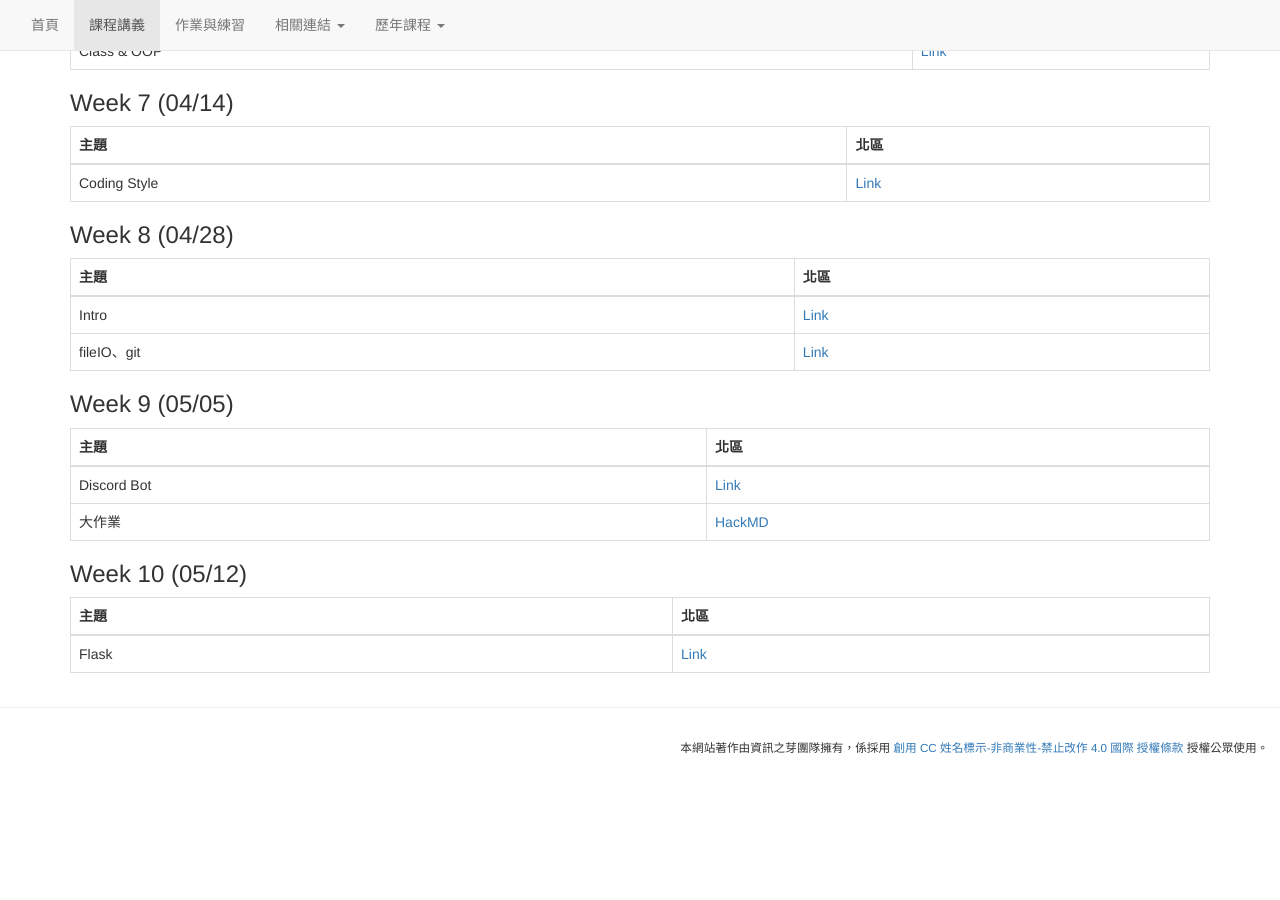
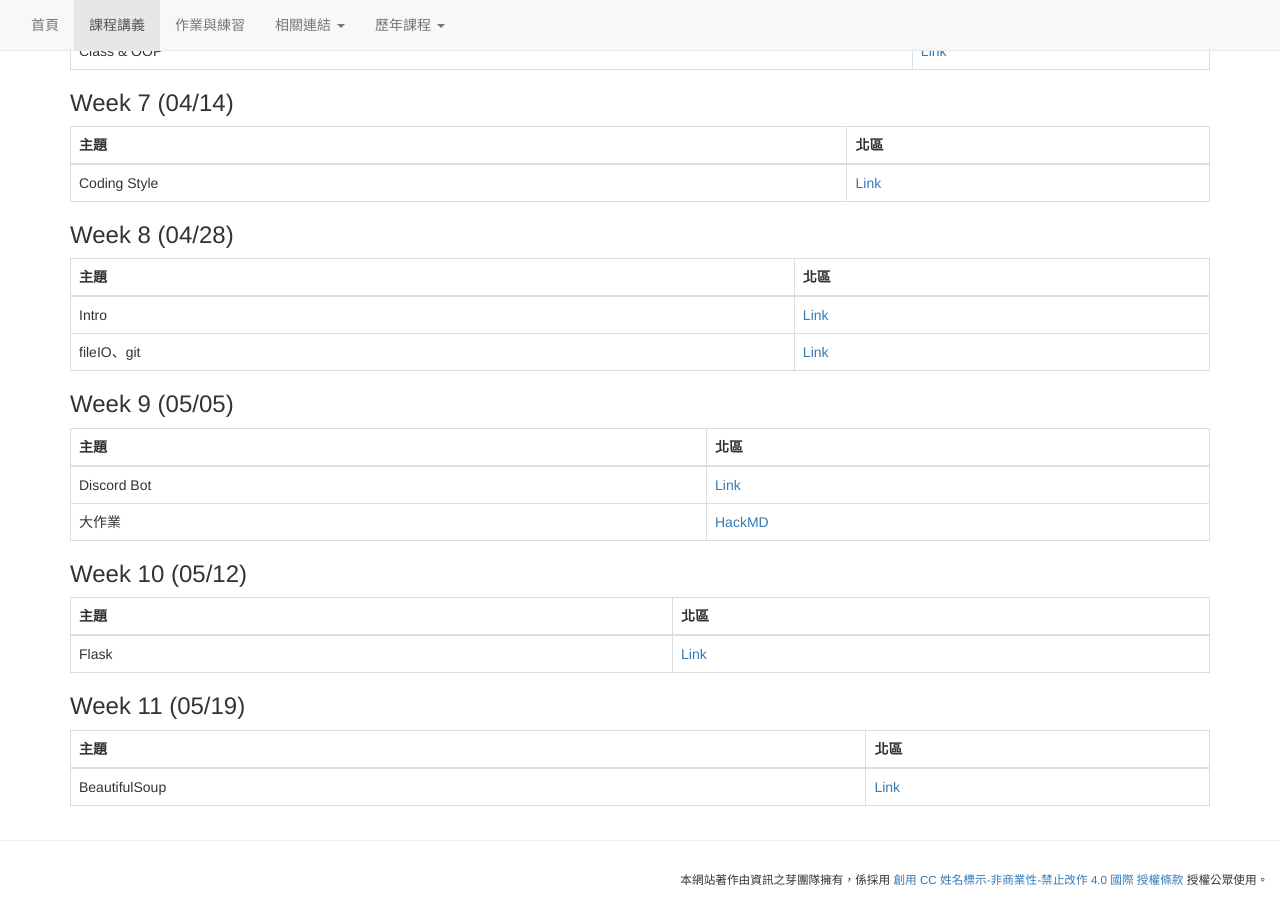
Before and after one commit to tw-csie-sprout/py2025, a Jekyll site: the page built from slides.md, in a window 1280 px wide and 900 px high, scrolled down 1103 px. Built offline with Jekyll 4.4.1, drawn with Linux system fonts in a browser that asks for light colours; before the commit the page ends 1871 px from its top, so only the background shows below that.

Commit message:
Update slides.md

```diff
--- a/slides.md
+++ b/slides.md
@@ -79,3 +79,10 @@ title: "課程講義"
 | 主題 | 北區 |
 | --- | --- |
 | Flask| [Link](https://namwoam.github.io/sprout-material/py2024-taipei-flask/slide.slides.html#/) |
+
+### Week 11 (05/19)
+
+{: .table .table-bordered}
+| 主題 | 北區 |
+| --- | --- |
+| BeautifulSoup | [Link](https://www.canva.com/design/DAGFAXIBM00/Vq73_NWARO4O35MLcu564A/edit?utm_content=DAGFAXIBM00&utm_campaign=designshare&utm_medium=link2&utm_source=sharebutton) |
```
